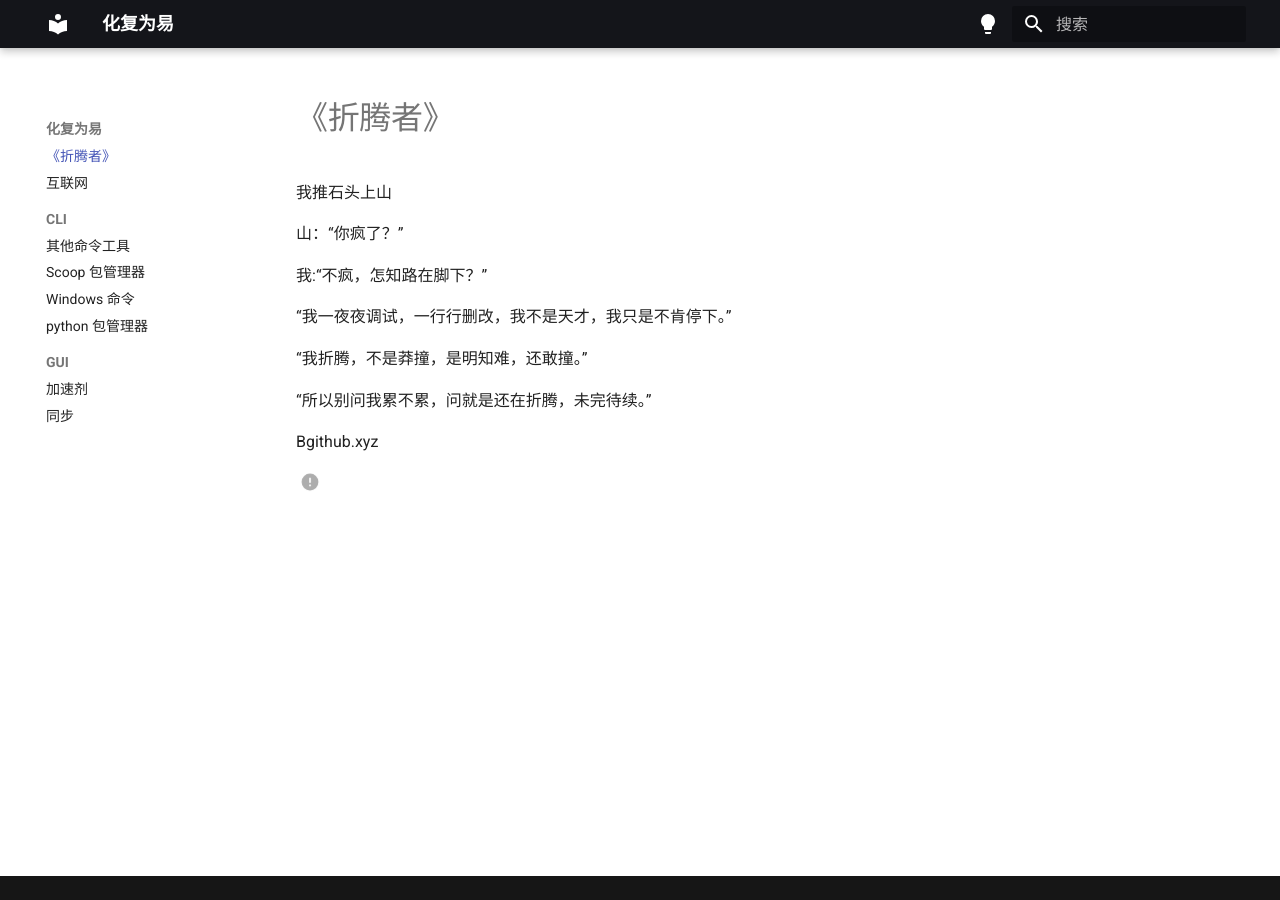
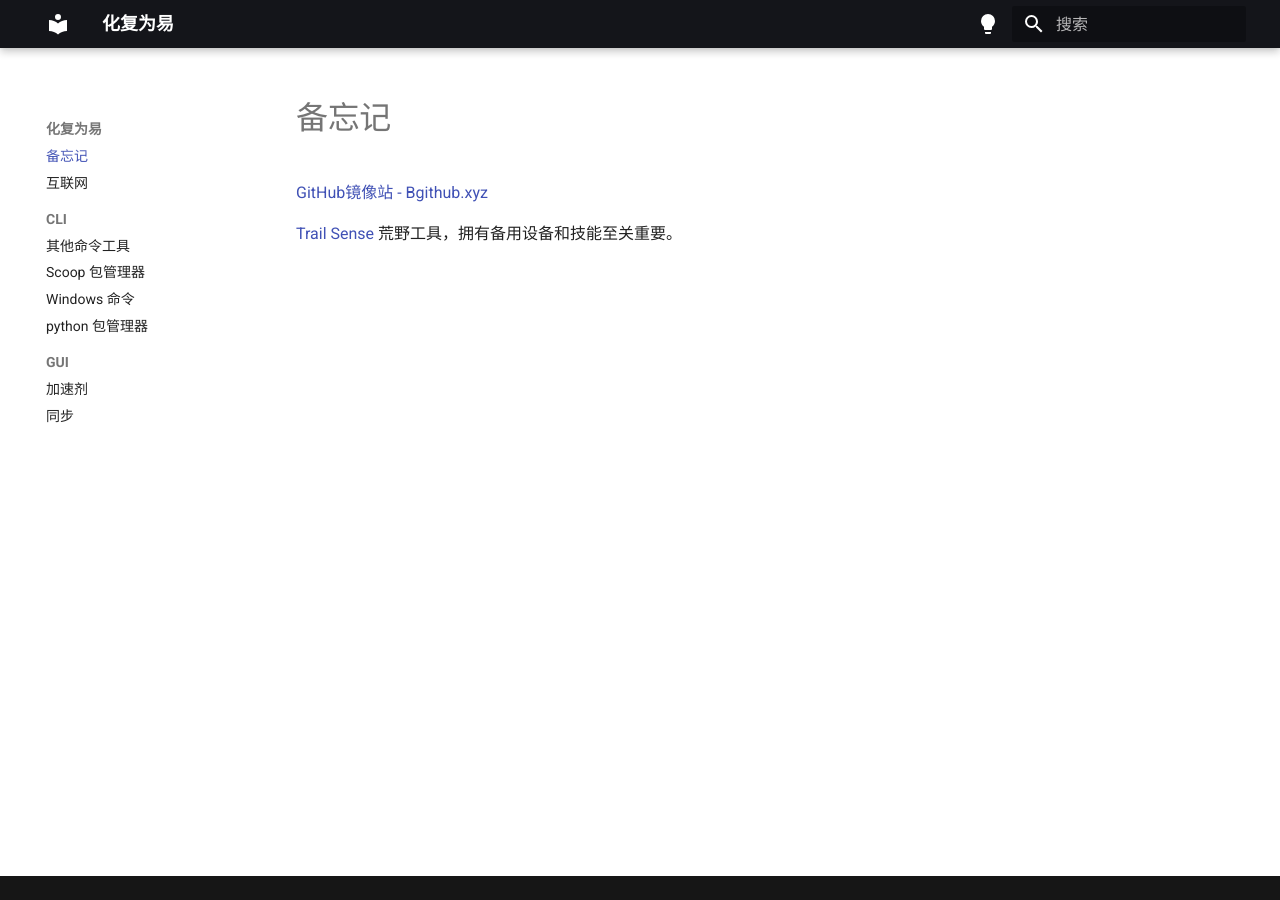
Before and after one commit to classronin/ClassRonin.GitHub.IO, an MkDocs documentation site: the page built from docs/index.md, in a window 1280 px wide. Built offline with MkDocs 1.6.1 and Material for MkDocs 9.7.7, drawn with Linux system fonts in a browser that asks for light colours; comment, search, counter and statistics services are not loaded.

Commit message:
Update index.md

```diff
--- a/docs/index.md
+++ b/docs/index.md
@@ -1,28 +1,11 @@
 ---
-title: 《折腾者》
+title: 备忘记
 ---
 
 
-我推石头上山
 
-山：“你疯了？”
-
-我:“不疯，怎知路在脚下？”
-
-“我一夜夜调试，一行行删改，我不是天才，我只是不肯停下。”
-
-“我折腾，不是莽撞，是明知难，还敢撞。”
-
-“所以别问我累不累，问就是还在折腾，未完待续。”
+[GitHub镜像站 - Bgithub.xyz](Bgithub.xyz)
 
 
-Bgithub.xyz
-
-
-(1)
-{ .annotate }
-
-1.  喘气(1)
-	{ .annotate }
-
-	1.  好了
+[Trail Sense](https://bgithub.xyz/kylecorry31/Trail-Sense)
+荒野工具，拥有备用设备和技能至关重要。
```
